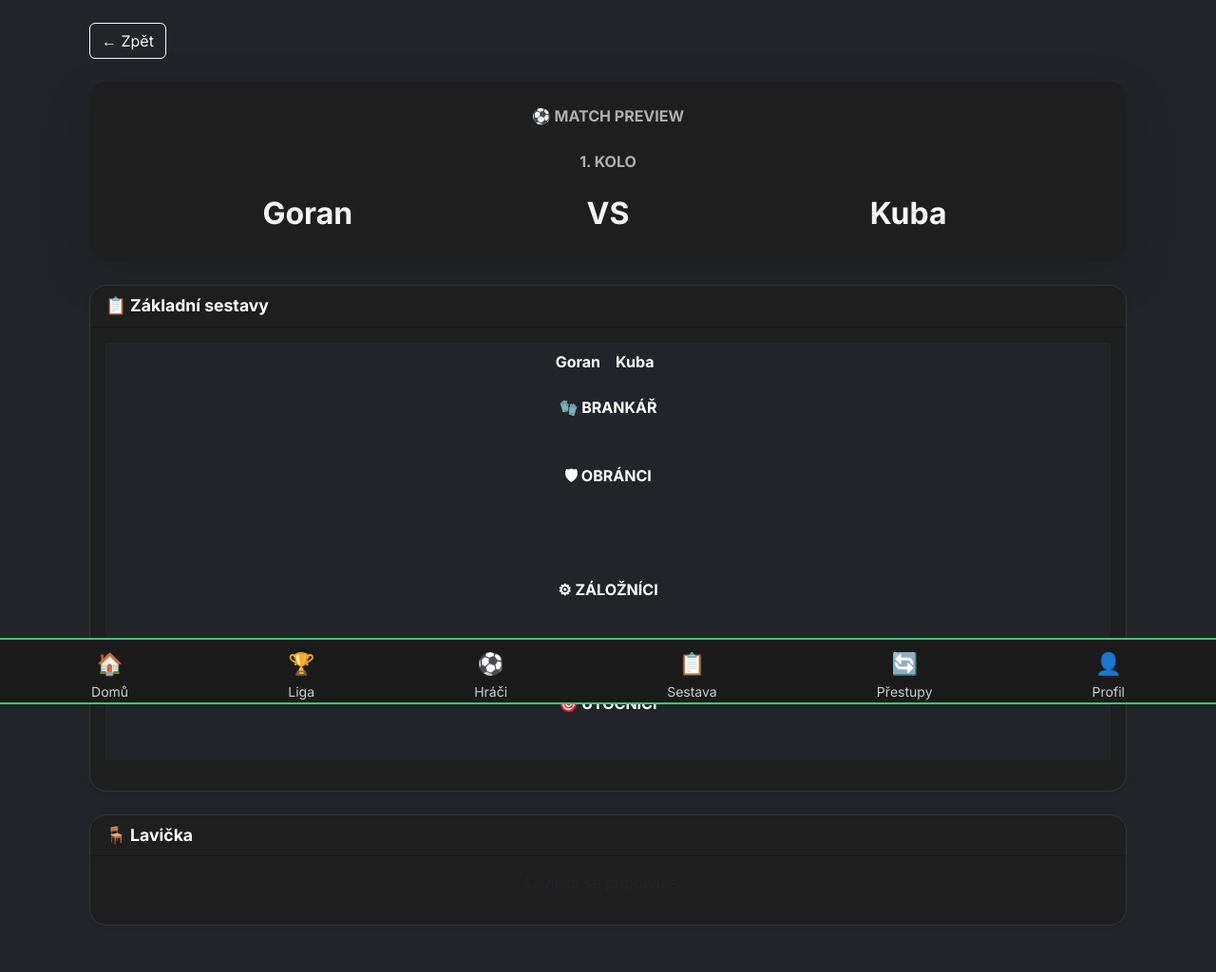
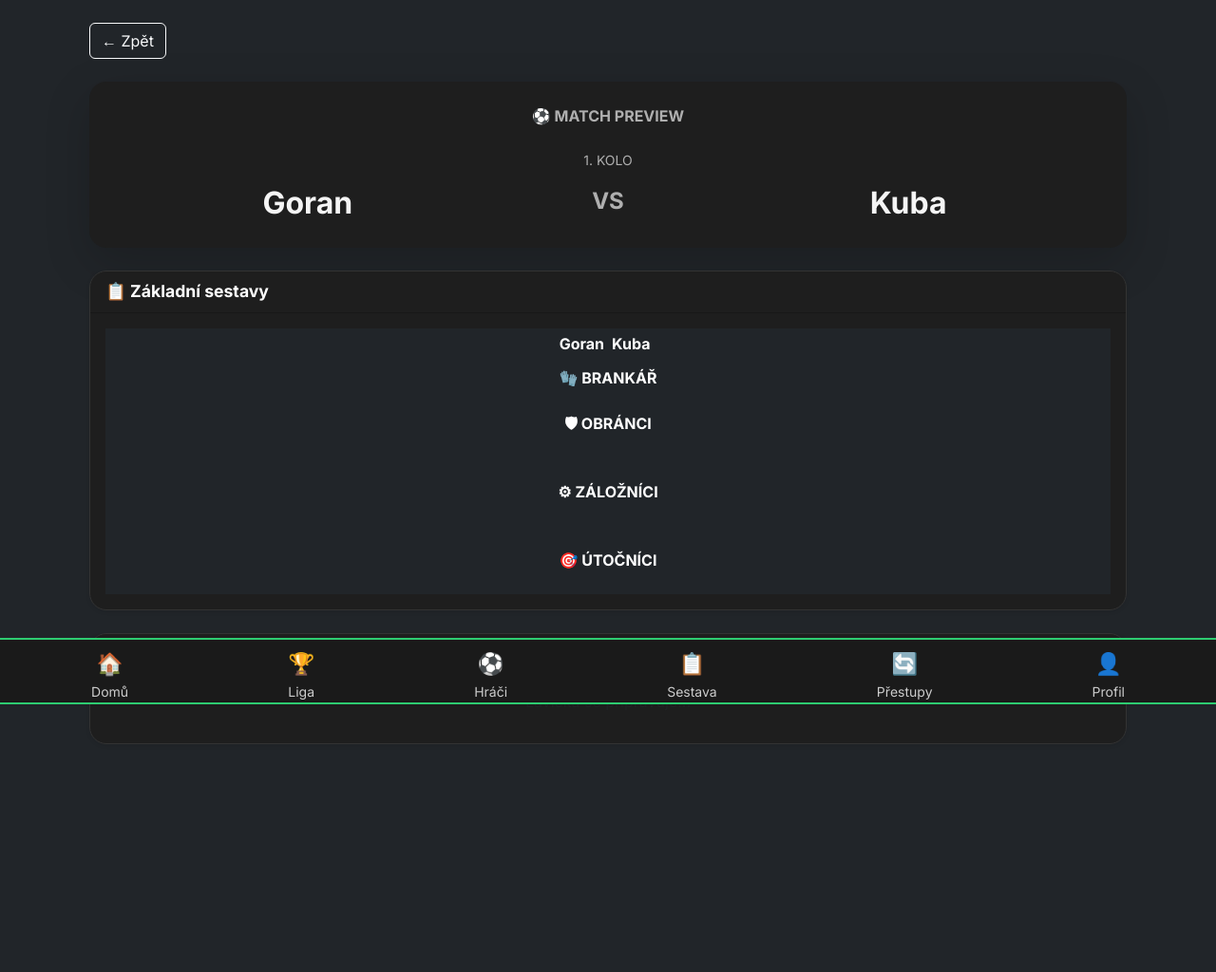
Before and after one commit to jandolejska/Fantasy-Serie-A, a Flask app: page /match-preview/1/1 in a window 1280 px wide. Shown: the part 58-1082 px from the top of the page at 95% size. After the commit the page ends 842 px from the top, so only its background shows below. Run offline with Flask 3, Linux system fonts and the light colour scheme; the visitor is signed in with stand-in values (Sample User, id 1).

Commit message:
Match preview

```diff
--- a/templates/match_preview.html
+++ b/templates/match_preview.html
@@ -8,6 +8,8 @@
 {% endblock %}
 
 {% block content %}
+
+<div class="match-preview">
 
     <div class="container">
 
@@ -28,7 +30,7 @@
 
                 </div>
 
-            <div class="text-uppercase text-secondary fw-bold mb-4">
+                <div class="text-uppercase text-secondary small mb-3">
 
                     {{ round_number }}. KOLO
 
@@ -40,11 +42,11 @@
 
                     <div class="col-5">
 
-                    <h3 class="match-team-name fw-bold mb-2 text-truncate">
+                        <h4 class="match-team-name fw-bold mb-1 text-truncate">
 
                             {{ home }}
 
-                    </h3>
+                        </h4>
 
                     </div>
 
@@ -52,11 +54,11 @@
 
                     <div class="col-2">
 
-                    <h2 class="fw-bold">
+                        <h4 class="fw-bold text-secondary">
 
                             VS
 
-                    </h2>
+                        </h4>
 
                     </div>
 
@@ -64,11 +66,11 @@
 
                     <div class="col-5">
 
-                    <h3 class="match-team-name fw-bold mb-2 text-truncate">
+                        <h4 class="match-team-name fw-bold mb-1 text-truncate">
 
                             {{ away }}
 
-                    </h3>
+                        </h4>
 
                     </div>
 
@@ -112,4 +114,6 @@
 
     </div>
 
+</div>
+
 {% endblock %}
--- a/templates/partials/_preview_lineups.html
+++ b/templates/partials/_preview_lineups.html
@@ -1,6 +1,6 @@
 <div class="table-responsive">
 
-    <table class="table table-dark table-borderless align-middle">
+    <table class="table table-dark table-borderless table-sm align-middle mb-0">
 
         <thead>
 
@@ -28,7 +28,7 @@
 
             <tr>
 
-                <td colspan="2" class="text-center fw-bold py-3">
+                <td colspan="2" class="text-center fw-bold py-2">
 
                     🧤 BRANKÁŘ
 
@@ -57,7 +57,7 @@
 
             <tr>
 
-                <td colspan="2" class="text-center fw-bold py-3">
+                <td colspan="2" class="text-center fw-bold py-2">
 
                     🛡 OBRÁNCI
 
@@ -96,7 +96,7 @@
 
             <tr>
 
-                <td colspan="2" class="text-center fw-bold py-3">
+                <td colspan="2" class="text-center fw-bold py-2">
 
                     ⚙ ZÁLOŽNÍCI
 
@@ -135,7 +135,7 @@
 
             <tr>
 
-                <td colspan="2" class="text-center fw-bold py-3">
+                <td colspan="2" class="text-center fw-bold py-2">
 
                     🎯 ÚTOČNÍCI
 
```
Also changed, not shown: static/css/match_preview.css (added, +13 -0 lines). Lines whose indentation alone changed are shown as unchanged.
